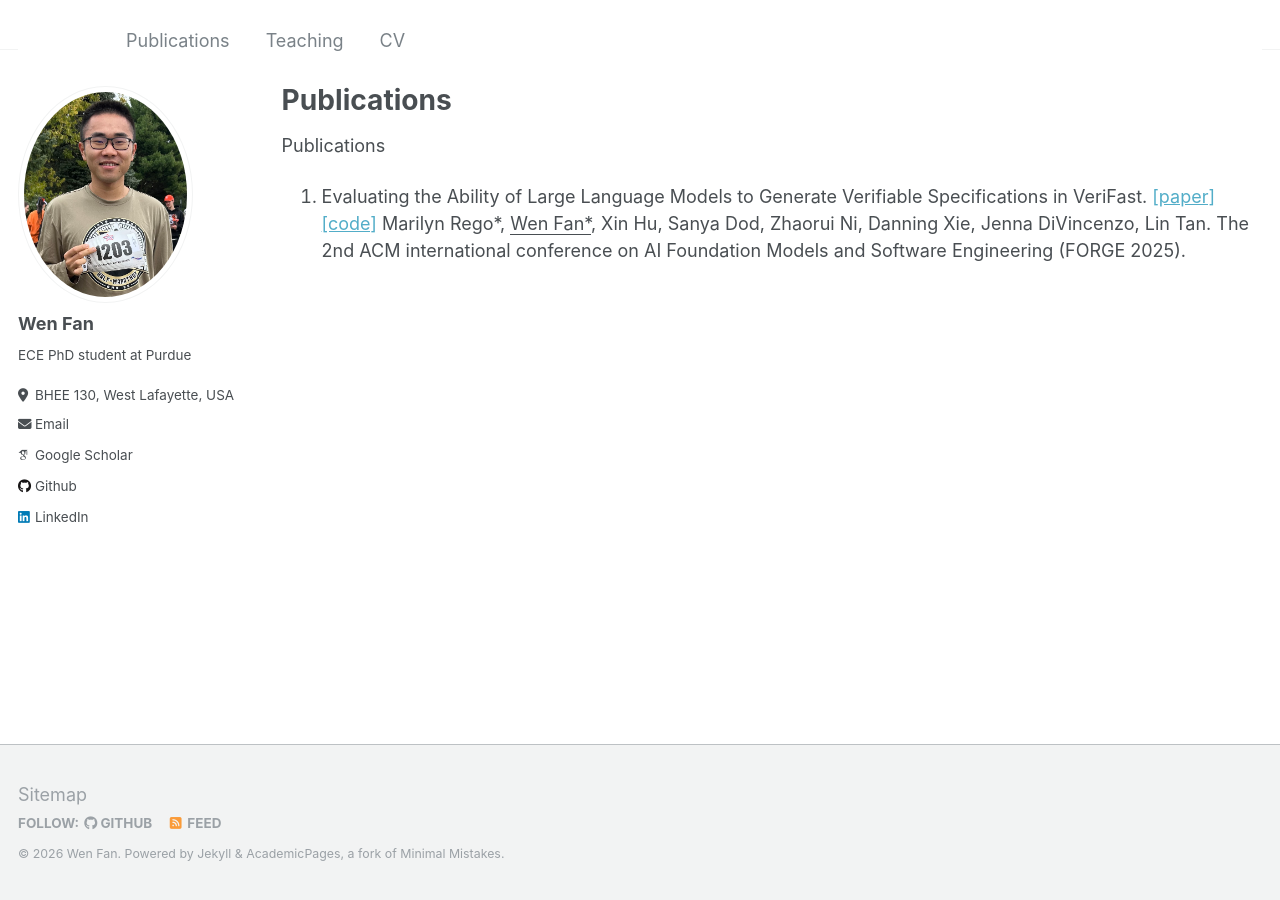
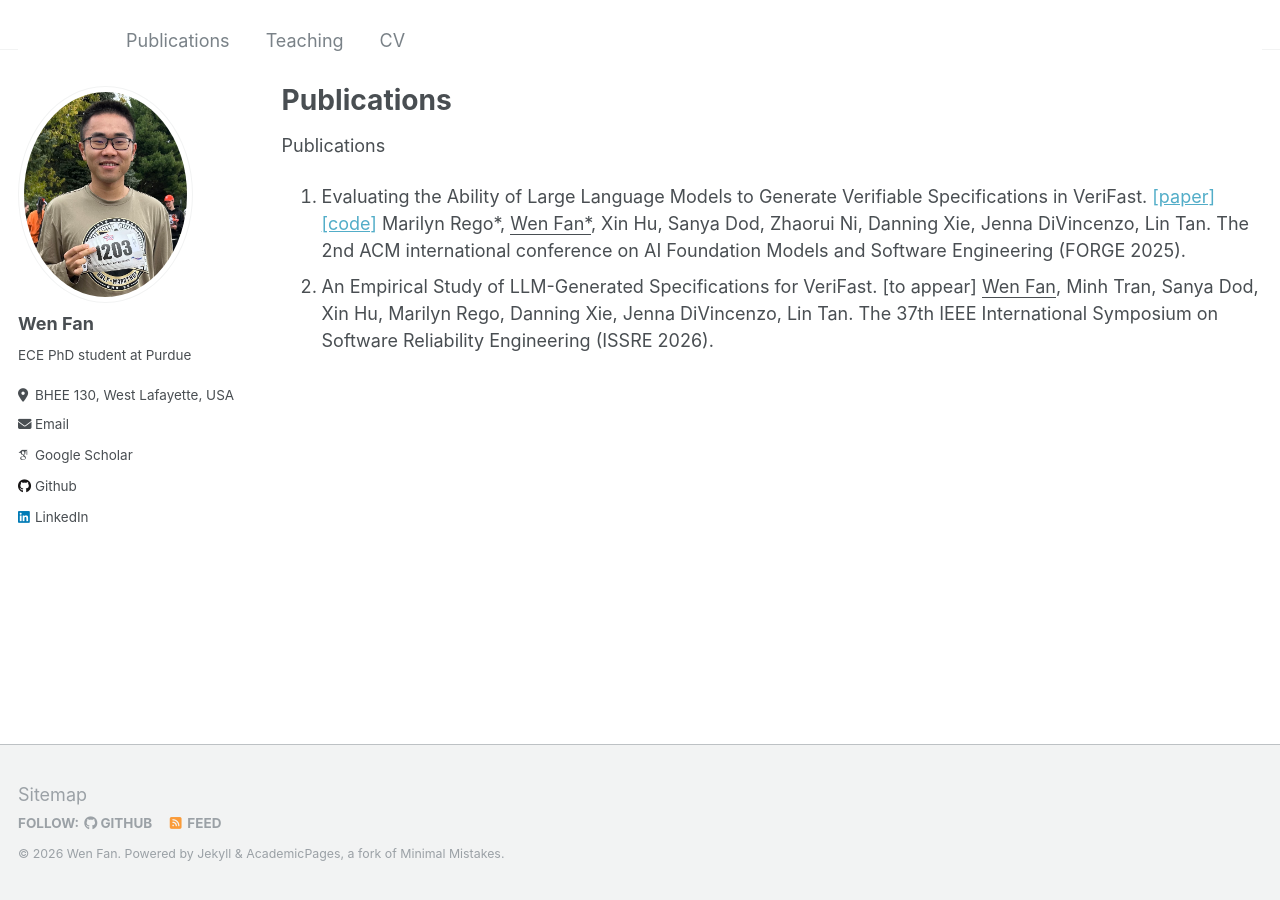
Before and after one commit to fanweneddie/fanweneddie.github.io, a Jekyll site: the page built from _pages/publications.md, in a window 1280 px wide. Built offline with Jekyll 4.4.1, drawn with Linux system fonts in a browser that asks for light colours; some web fonts are replaced.

Commit message:
update ISSRE paper, CV and resume

```diff
--- a/_pages/publications.md
+++ b/_pages/publications.md
@@ -13,4 +13,8 @@ Publications <br>
         Evaluating the Ability of Large Language Models to Generate Verifiable Specifications in VeriFast. <a href="https://ieeexplore.ieee.org/document/11052787" target="_blank">[paper]</a> <a href="https://github.com/gradual-verification/LLM-4-generatingVeriFast-Forge25" target="_blank">[code]</a>
         Marilyn Rego*, <u>Wen Fan*</u>, Xin Hu, Sanya Dod, Zhaorui Ni, Danning Xie, Jenna DiVincenzo, Lin Tan. The 2nd ACM international conference on AI Foundation Models and Software Engineering (FORGE 2025).
     </li>
+    <li>
+        An Empirical Study of LLM-Generated Specifications for VeriFast. [to appear]
+        <u>Wen Fan</u>, Minh Tran, Sanya Dod, Xin Hu, Marilyn Rego, Danning Xie, Jenna DiVincenzo, Lin Tan. The 37th IEEE International Symposium on Software Reliability Engineering (ISSRE 2026).
+    </li>
 </ol>
```
Also changed, not shown: 5 other files.
